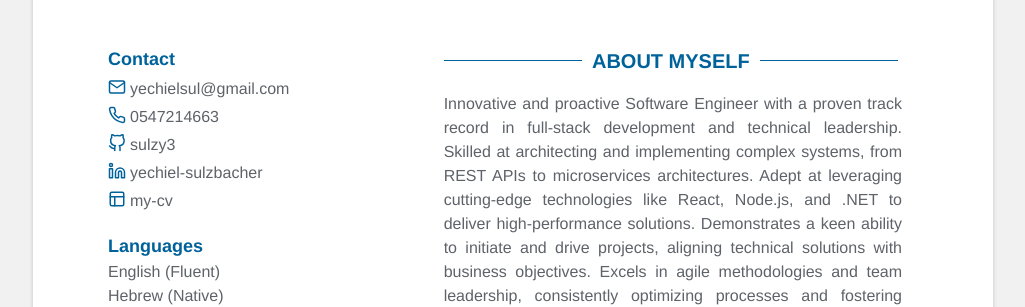
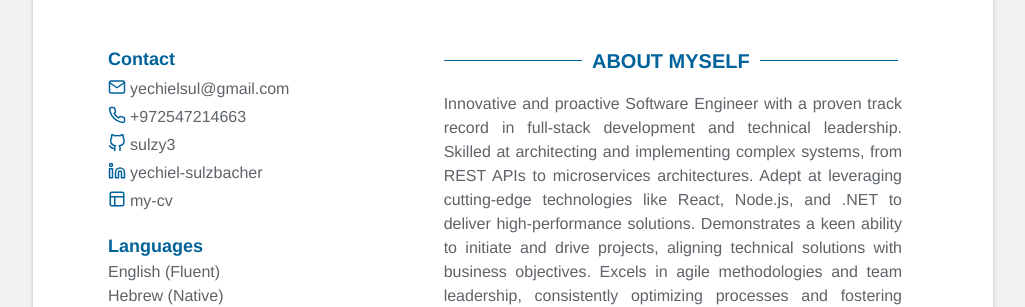
Before and after one commit to chaniheller97/my-cv, a Jekyll site: the page built from index.html, in a window 1280 px wide. Shown: the part 180-487 px from the top of the page, without its empty margins (127-1152 px from the left). Built offline with Jekyll 4.4.1, drawn with Linux system fonts in a browser that asks for light colours.

Commit message:
Update data.yml

```diff
--- a/_data/data.yml
+++ b/_data/data.yml
@@ -7,7 +7,7 @@ contact:
   email: yechielsul@gmail.com
   github: sulzy3
   linkedin: yechiel-sulzbacher
-  phone: "0547214663"
+  phone: "+972547214663"
   gitlab:
   twitter:
   website: my-cv
```
